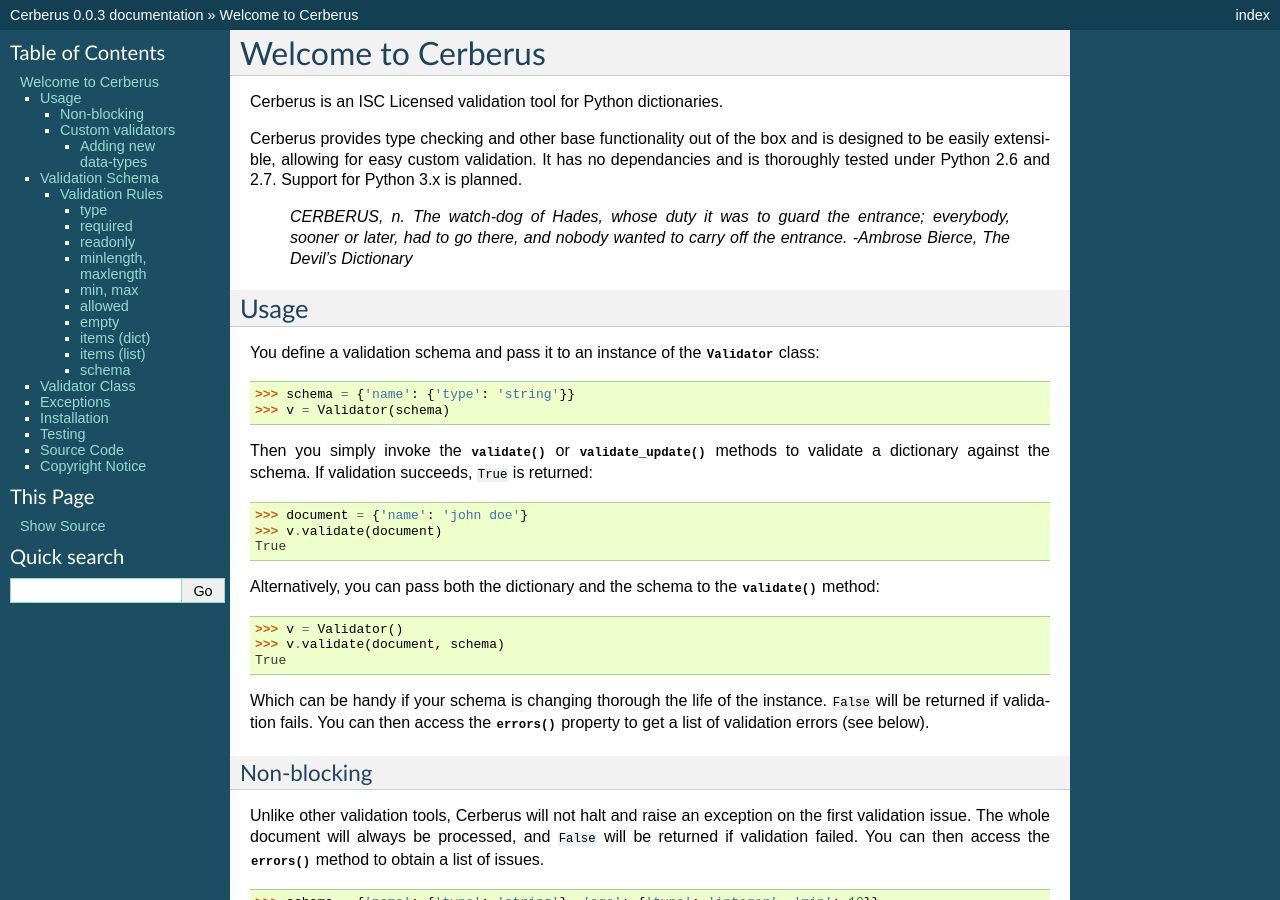
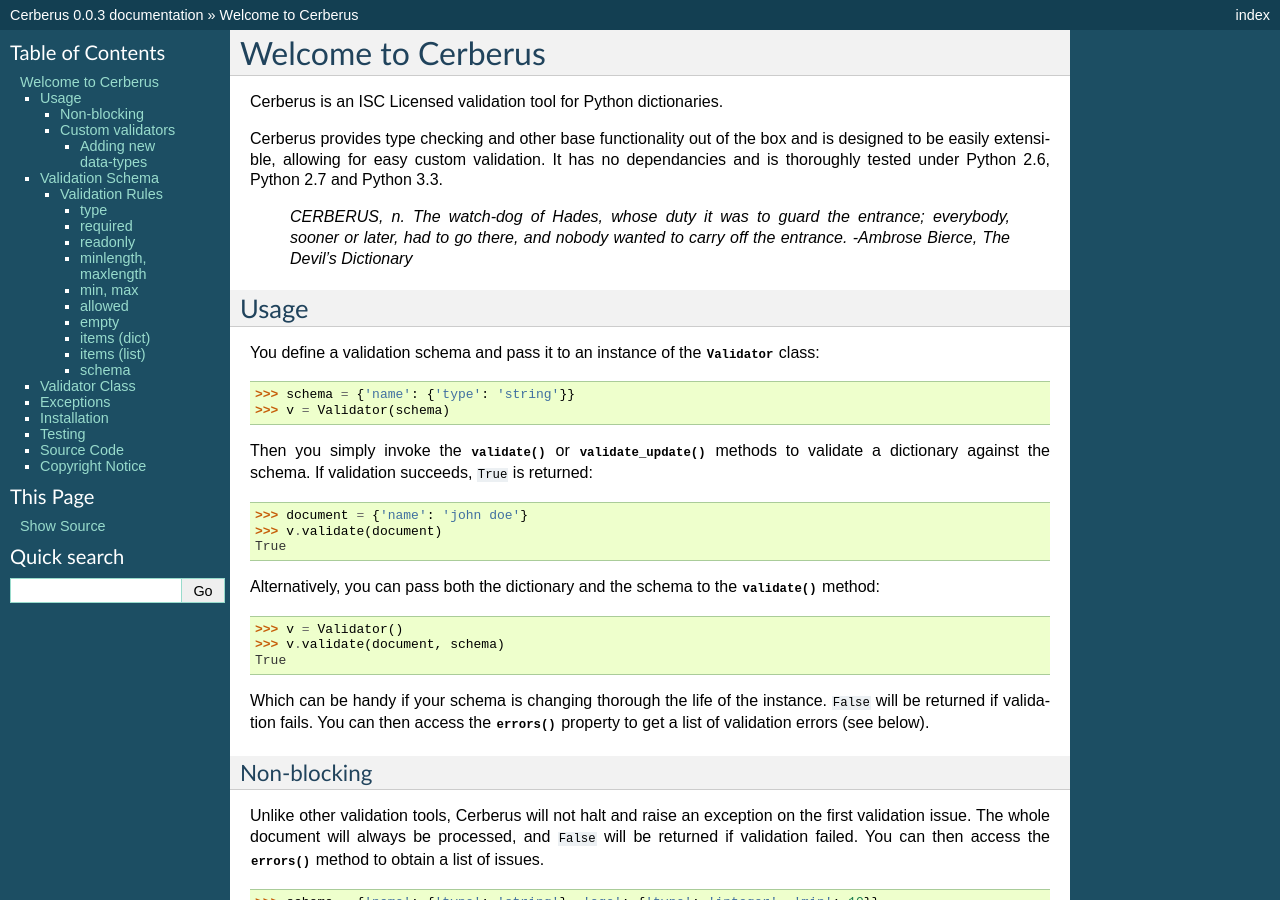
Before and after one commit to pyeve/cerberus, a Sphinx documentation site: the page built from docs/index.rst, in a window 1280 px wide and 900 px high. Built offline with Sphinx 7.4.7, drawn with Linux system fonts in a browser that asks for light colours.

Commit message:
Python 3.x

```diff
--- a/README.rst
+++ b/README.rst
@@ -15,8 +15,8 @@
 --------
 Cerberus provides type checking and other base functionality out of the box and
 is designed to be non-blocking and easily extensible, allowing for custom
-validation. It has no dependancies and is thoroughly tested under Python 2.6
-and 2.7. Support for Python 3.x is planned as well.
+validation. It has no dependancies and is thoroughly tested under Python 2.6,
+Python 2.7 and Python 3.3.
 
 Documentation
 -------------
--- a/cerberus/__init__.py
+++ b/cerberus/__init__.py
@@ -10,7 +10,7 @@
 
 __version__ = "0.0.4"
 
-from cerberus import Validator, ValidationError, SchemaError
+from .cerberus import Validator, ValidationError, SchemaError
 
 
 __all__ = [
--- a/docs/index.rst
+++ b/docs/index.rst
@@ -5,8 +5,8 @@
 
 Cerberus provides type checking and other base functionality out of the box and
 is designed to be easily extensible, allowing for easy custom validation. It
-has no dependancies and is thoroughly tested under Python 2.6 and 2.7. Support
-for Python 3.x is planned.
+has no dependancies and is thoroughly tested under Python 2.6, Python 2.7 and
+Python 3.3.
 
     *CERBERUS, n. The watch-dog of Hades, whose duty it was to guard the
     entrance; everybody, sooner or later, had to go there, and nobody wanted to
```
Also changed, not shown: .travis.yml, 3 other files.
